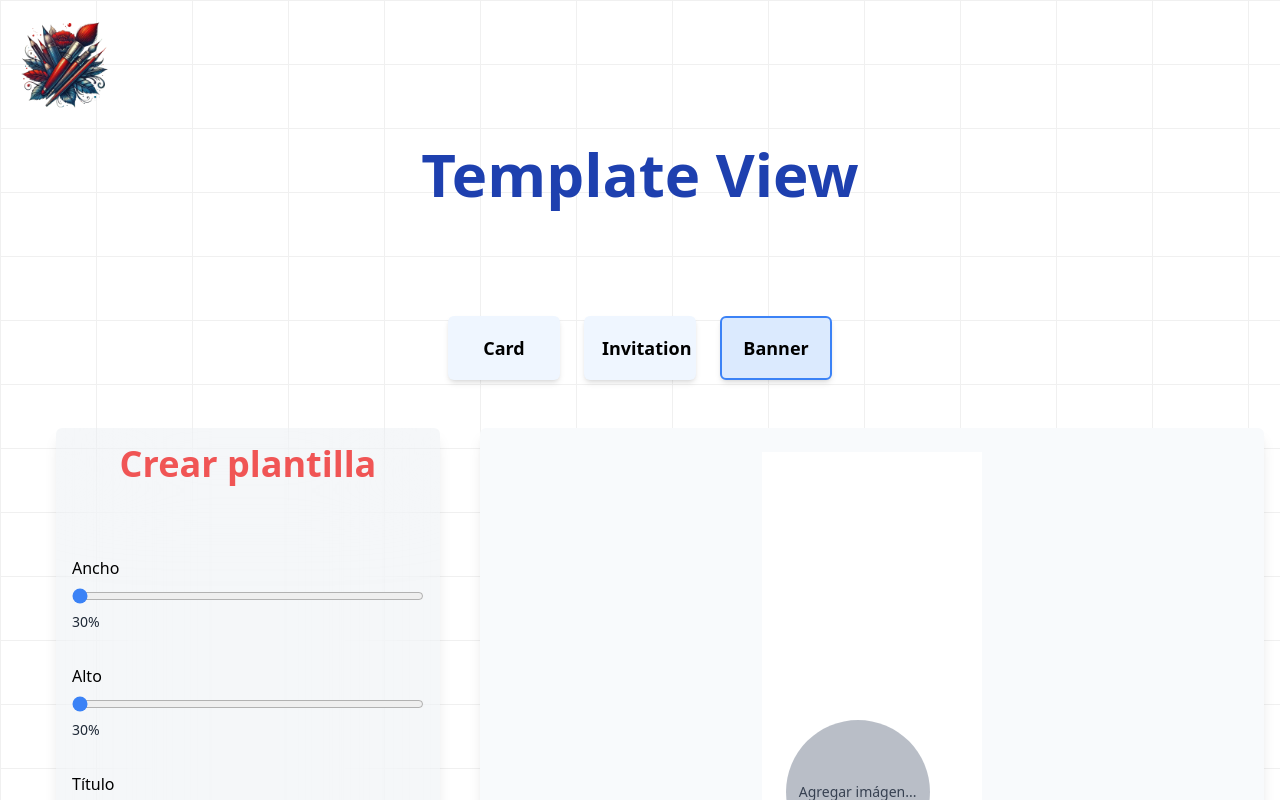
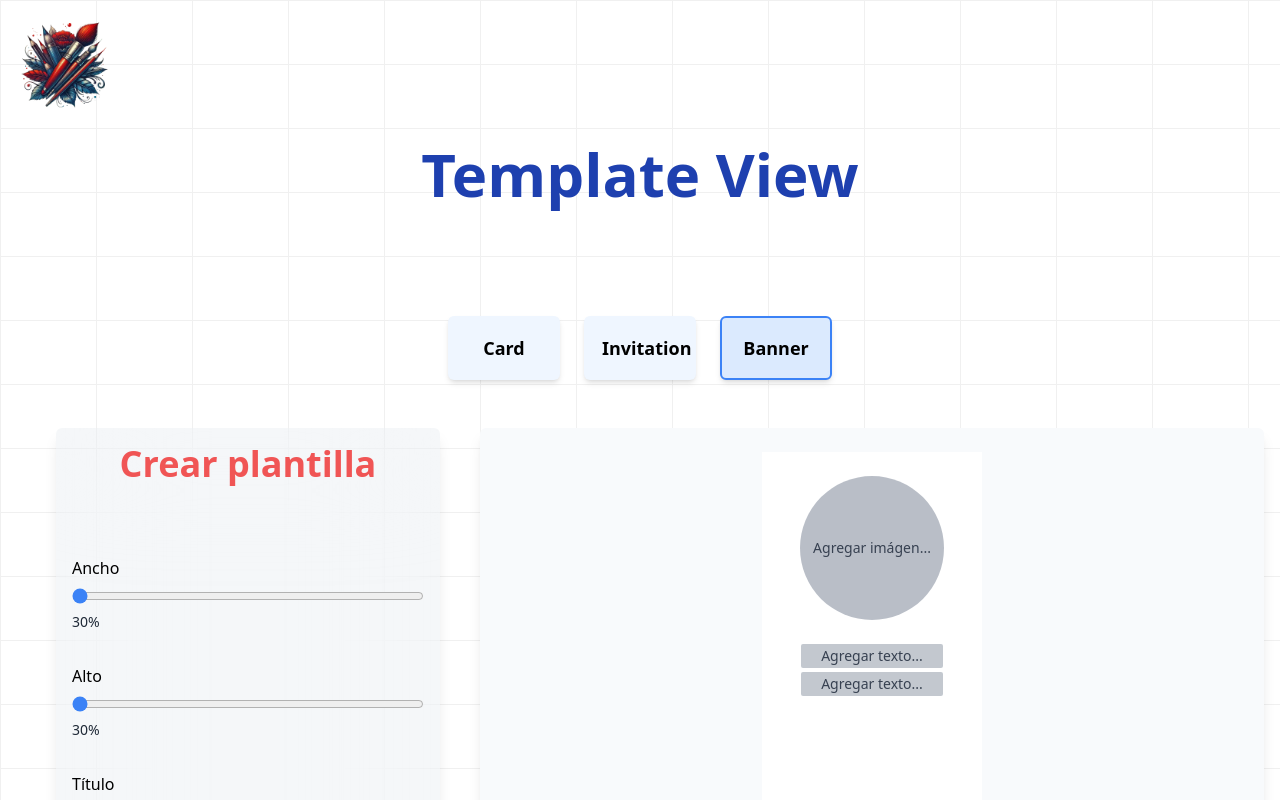
Before and after one commit to nicotapie30/template-view, a React (Vite) app: page / in a window 1280 px wide. Both pictures are taken after a click on the button "Banner". Shown: the top 800 px of the page. Built offline with nearby package versions, Linux system fonts and the light colour scheme.

Commit message:
add: 013 Agregando nuevas implementaciones en el template del banner y dando estilos a los textos de todos los templates

```diff
--- a/src/components/main/template/bannerTemplate/BannerTemplate.jsx
+++ b/src/components/main/template/bannerTemplate/BannerTemplate.jsx
@@ -45,7 +45,7 @@ export const BannerTemplate = ({ values, font }) => {
 
 	return (
 		<div
-			className='flex flex-col place-self-center transition-all z-10 border-none'
+			className='flex flex-col place-self-center transition-all z-10 border-none overflow-hidden'
 			style={{
 				width: `${width}%`,
 				height: `${height}%`,
@@ -56,7 +56,14 @@ export const BannerTemplate = ({ values, font }) => {
 				boxShadow: `${boxShadowSizeX}px ${boxShadowSizeY}px ${boxShadowSize}px ${boxShadowColor}`,
 			}}
 		>
-			<header className='w-full h-full p-6 flex gap-6 items-center transition-all'>
+			<header
+				className='w-full h-full max-w-full p-6 flex flex-col gap-6 items-center transition-all'
+				style={{
+					backgroundColor: headerColor,
+					borderTopLeftRadius: borderRadius,
+					borderTopRightRadius: borderRadius,
+				}}
+			>
 				{(image && (
 					<img
 						src={image}
@@ -73,7 +80,47 @@ export const BannerTemplate = ({ values, font }) => {
 					/>
 				)) ||
 					prevContentImage}
+
+				<div className='w-full h-auto max-w-full flex flex-col gap-1 text-center break-words items-center justify-center transition-all'>
+					<h4
+						className='max-w-full h-auto text-center font-bold transition-all'
+						style={{
+							fontFamily: fontFamily,
+							color: titleColor,
+							fontSize: titleSize,
+						}}
+					>
+						{values.title || prevContentText}
+					</h4>
+					<h5
+						className='max-w-full h-auto text-center font-semibold transition-all'
+						style={{
+							fontFamily: fontFamily,
+							color: subTitleColor,
+							fontSize: subTitleSize,
+						}}
+					>
+						{values.subTitle || prevContentText}
+					</h5>
+				</div>
 			</header>
+			<section
+				className='w-full h-full py-2 px-16 flex justify-center break-words overflow-hidden transition-all'
+				style={{
+					backgroundColor: bodyColor,
+				}}
+			>
+				<p
+					className='max-w-full h-auto text-center'
+					style={{
+						fontFamily: fontFamily,
+						color: textColor,
+						fontSize: textSize,
+					}}
+				>
+					{values.text || prevContentText}
+				</p>
+			</section>
 		</div>
 	)
 }
--- a/src/components/main/template/cardTemplate/CardTemplate.jsx
+++ b/src/components/main/template/cardTemplate/CardTemplate.jsx
@@ -42,15 +42,16 @@ export const CardTemplate = ({ values, font }) => {
 
 	return (
 		<div
-			className='w-2/5 h-1/4 max-w-2xl flex flex-col place-self-center transition-all z-10 border-none'
+			className='w-2/5 h-1/4 max-w-2/5 flex flex-col place-self-center transition-all z-10 border-none overflow-hidden'
 			style={{
 				backgroundColor: backgroundColor,
 				borderRadius: borderRadius,
 				boxShadow: `${boxShadowSizeX}px ${boxShadowSizeY}px ${boxShadowSize}px ${boxShadowColor}`,
+				maxWidth: '100%',
 			}}
 		>
 			<header
-				className='w-full h-full p-6 flex gap-6 items-center transition-all'
+				className='w-full h-full max-w-full p-6 flex gap-6 items-center transition-all'
 				style={{
 					backgroundColor: headerColor,
 					borderTopLeftRadius: borderRadius,
@@ -69,23 +70,29 @@ export const CardTemplate = ({ values, font }) => {
 						prevContentImage}
 				</div>
 
-				<div className='w-full flex flex-col gap-1 transition-all'>
+				<div className='w-auto h-auto max-w-full flex flex-col gap-1 break-words transition-all'>
 					<h4
-						className='w-auto flex text-nowrap'
+						className='max-w-full h-auto font-bold transition-all break-words overflow-hidden'
 						style={{
 							fontFamily: fontFamily,
 							fontSize: titleSize,
 							color: titleColor,
+							whiteSpace: 'pre-wrap',
+							wordWrap: 'break-word',
+							wordBreak: 'break-word',
 						}}
 					>
 						{values.title || prevContentText}
 					</h4>
 					<h5
-						className='w-auto flex text-nowrap'
+						className='max-w-full h-auto font-semibold transition-all break-words overflow-hidden'
 						style={{
 							fontFamily: fontFamily,
-							fontSize: subTitleSize,
-							color: subTitleColor,
+							fontSize: titleSize,
+							color: titleColor,
+							whiteSpace: 'pre-wrap',
+							wordWrap: 'break-word',
+							wordBreak: 'break-word',
 						}}
 					>
 						{values.subTitle || prevContentText}
--- a/src/utils/initialValues.js
+++ b/src/utils/initialValues.js
@@ -5,6 +5,7 @@ const initialValues = {
 	subTitle: '',
 	text: '',
 	backgroundColor: '#ffffff',
+	backgroundImage: '',
 	headerColor: '#ffffff',
 	bodyColor: '#ffffff',
 	titleColor: '#000000',
```
